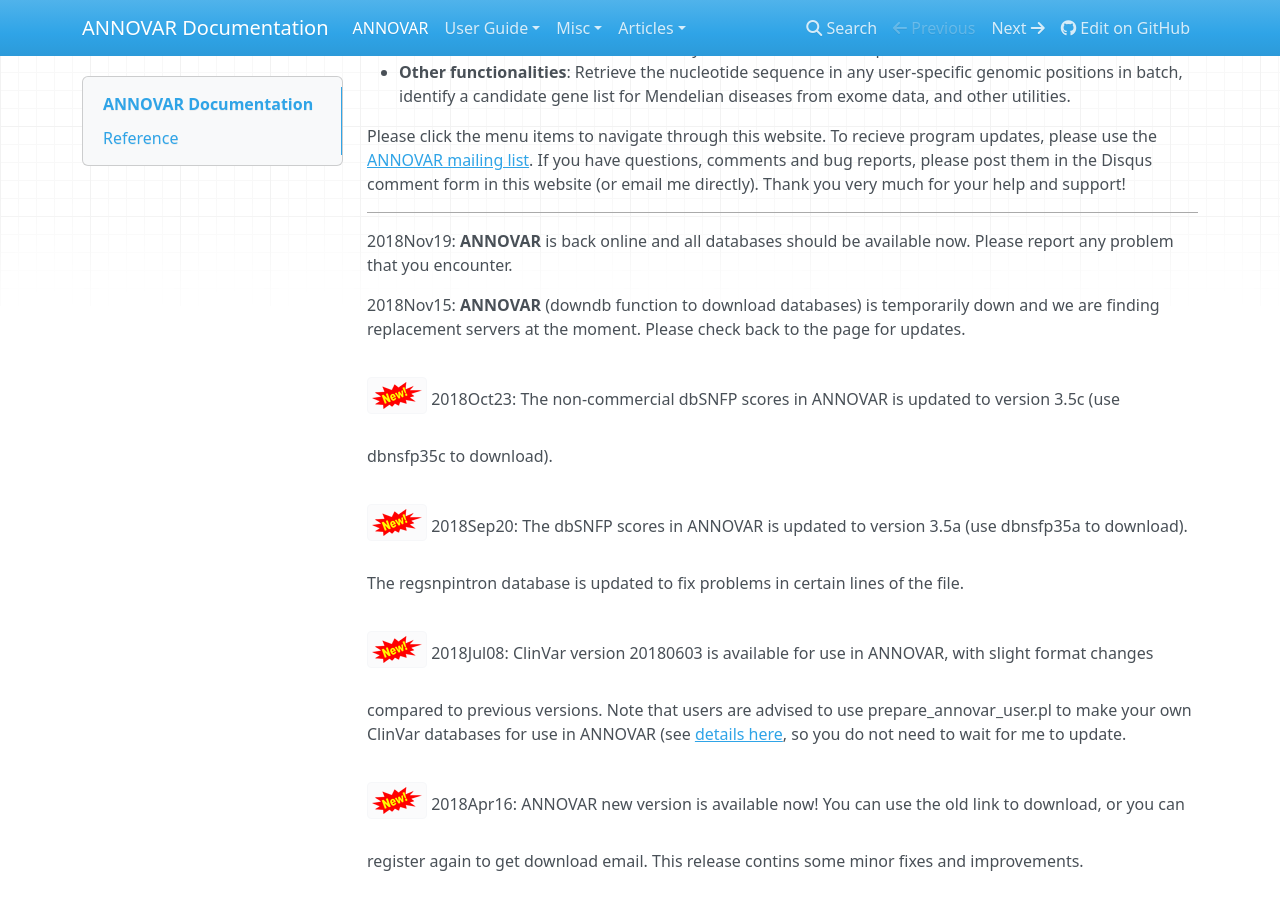
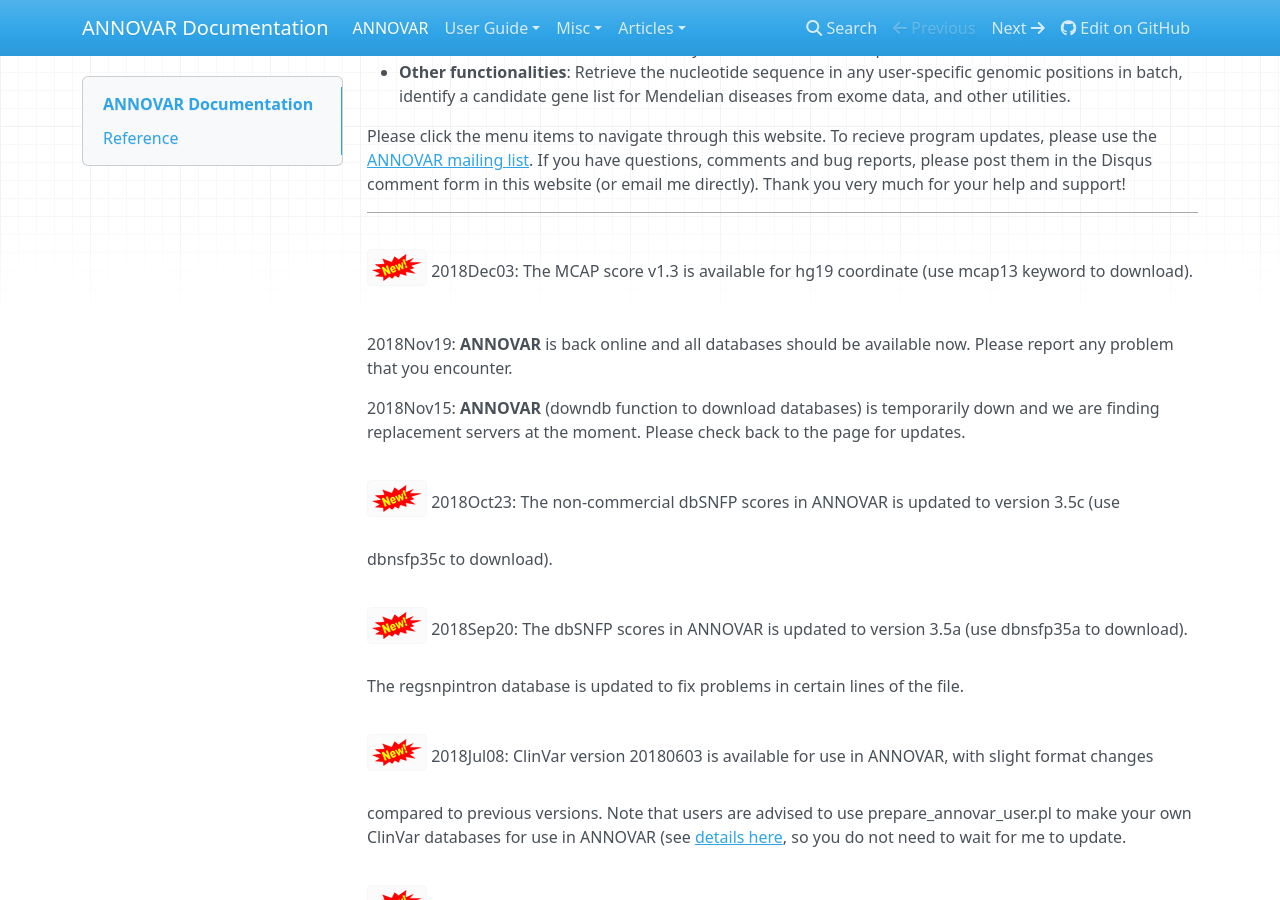
Before and after one commit to WGLab/doc-ANNOVAR, an MkDocs documentation site: the page built from docs/index.md, in a window 1280 px wide and 900 px high, scrolled down 474 px. Built offline with MkDocs 1.6.1, drawn with Linux system fonts in a browser that asks for light colours; nearby versions of some CDN libraries; old or Windows-style settings are respelled for this version of MkDocs.

Commit message:
Update index.md

```diff
--- a/docs/index.md
+++ b/docs/index.md
@@ -10,6 +10,8 @@ ANNOVAR is an efficient software tool to utilize update-to-date information to f
 Please click the menu items to navigate through this website. To recieve program updates, please use the [ANNOVAR mailing list](https://groups.google.com/forum/#!forum/annovar). If you have questions, comments and bug reports, please post them in the Disqus comment form in this website (or email me directly). Thank you very much for your help and support!
 
 ---
+
+![new](img/new.png) 2018Dec03: The MCAP score v1.3 is available for hg19 coordinate (use mcap13 keyword to download).
 
 2018Nov19: **ANNOVAR** is back online and all databases should be available now. Please report any problem that you encounter.
 
```
